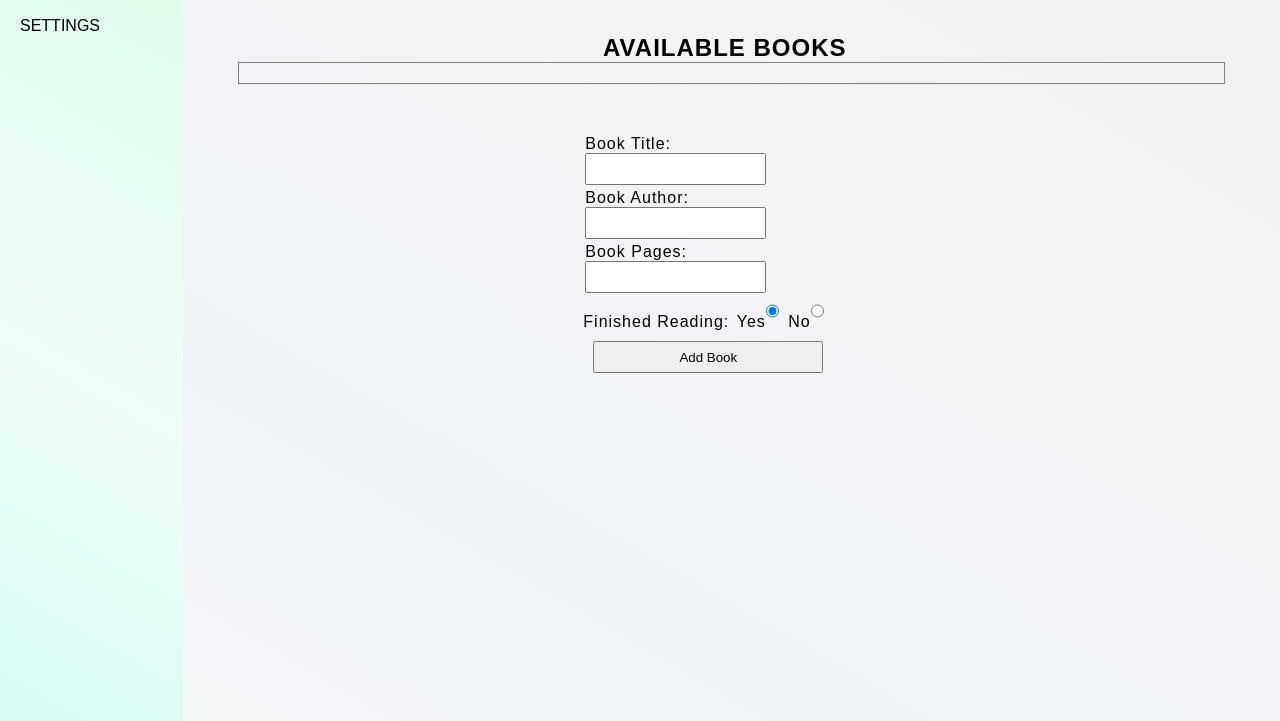
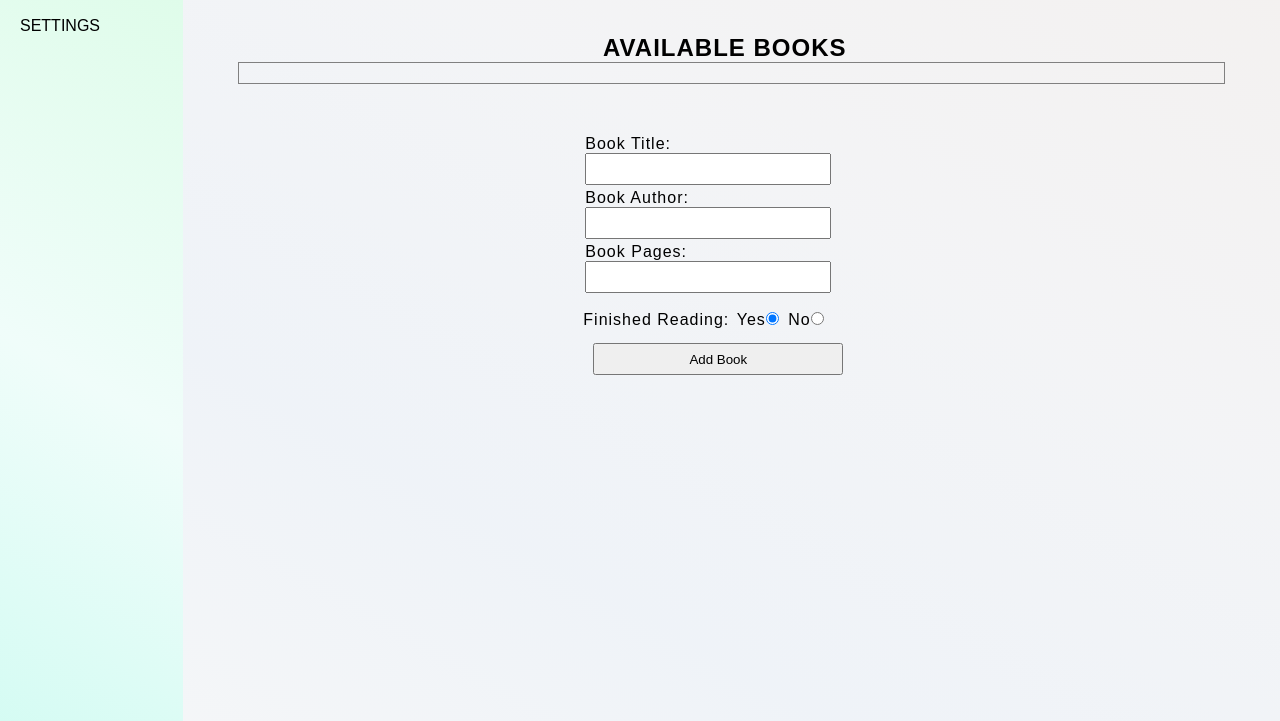
Before and after one commit to Mutisostud02/library, a plain HTML site: page index.html in a window 1280 px wide. Shown: the part 79-800 px from the top of the page. Drawn offline with Linux system fonts and the light colour scheme.

Commit message:
Restructured form input fields

```diff
--- a/styles.css
+++ b/styles.css
@@ -81,12 +81,30 @@ body{
 label{
     margin:2px;
 }
-.add-book input{
+#book-title{
     height: 2rem;
+    width:100%;
 }
-.add-book button{
+#book-author{
+    height:2rem;
+    width: 100%;
+}
+#pages{
+    height: 2rem;
+    width: 100%;
+    margin-bottom:1rem;
+}
+.add-book form p{
+    width: 100%;
+    height: 1rem;
+}
+#submit{
+    margin-top:1rem;
+}
+.add-book form button{
     height:2rem;
     margin:10px;
+    width:100%;
 }
 .submit{
     width:5rem;
```
